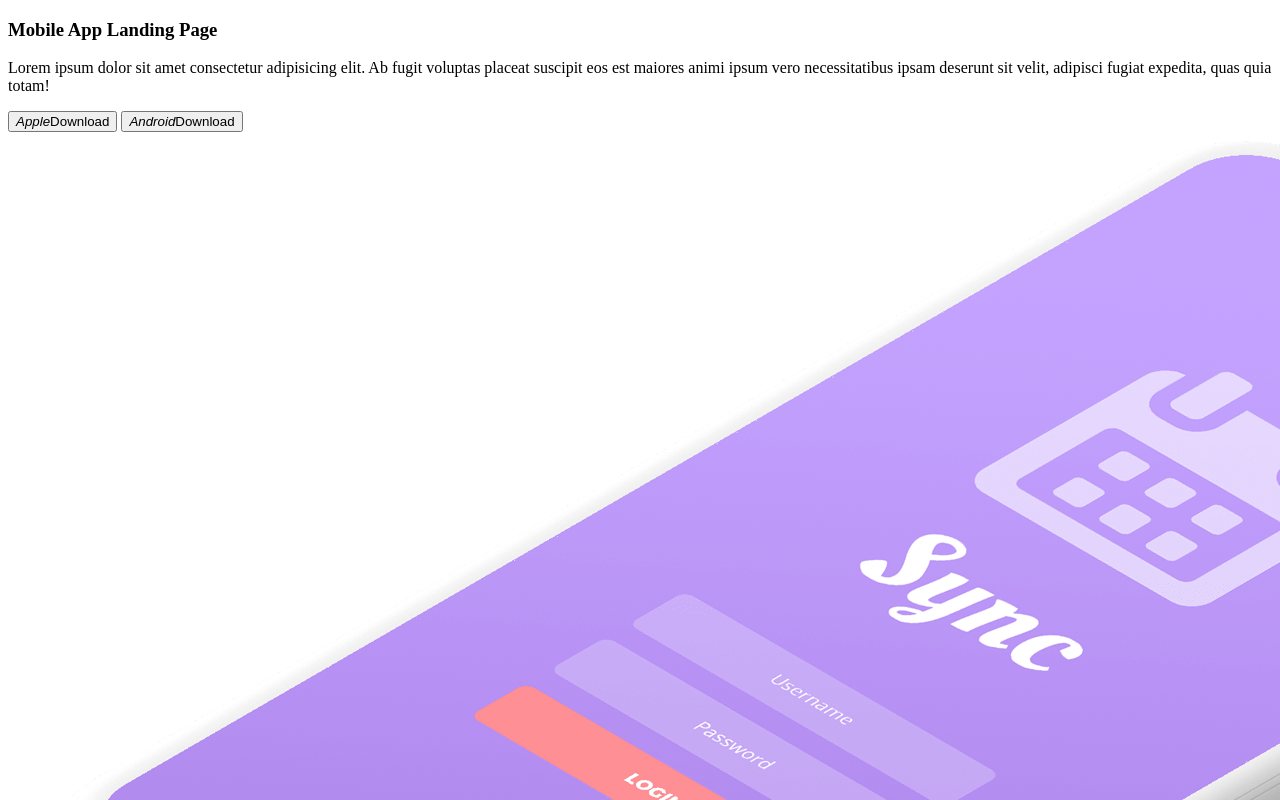
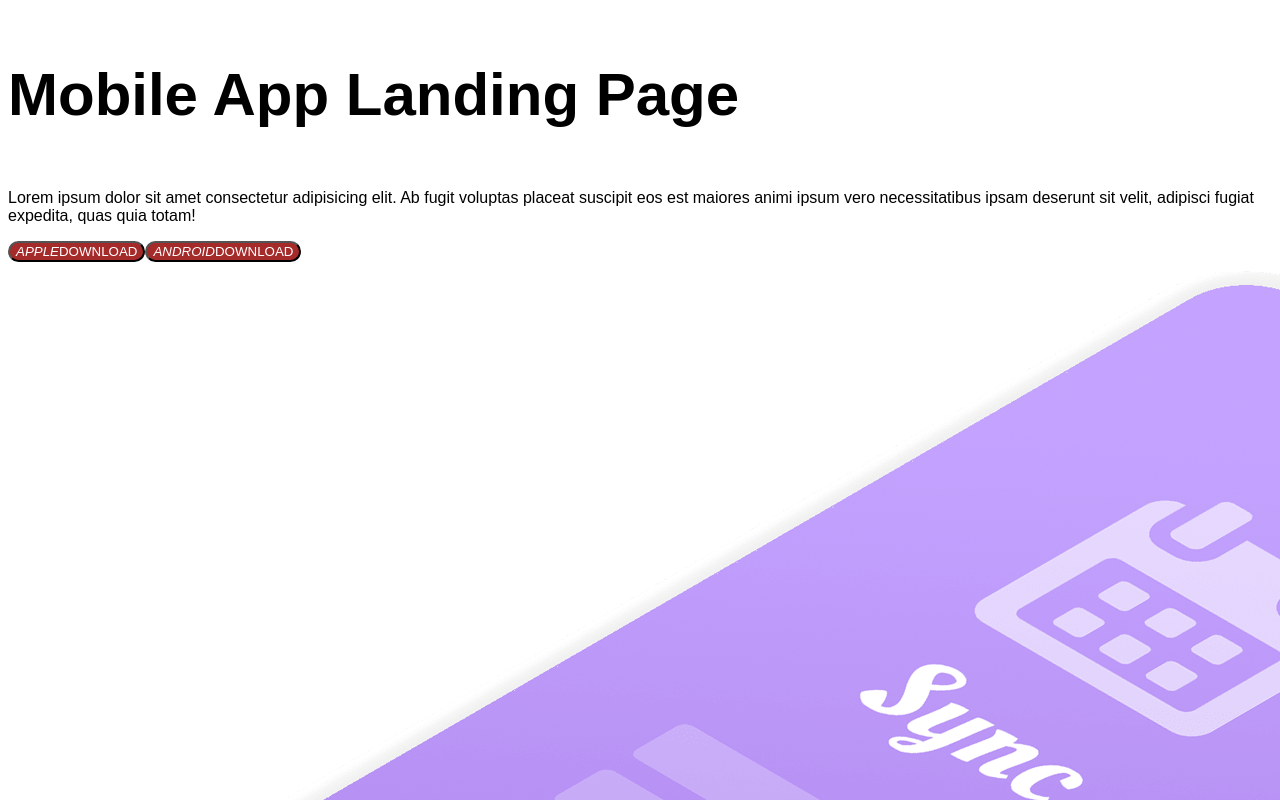
Before and after one commit to Nuclea88/Living-code, a plain HTML site: page index.html in a window 1280 px wide. Shown: the top 800 px of the page. Drawn offline with Linux system fonts and the light colour scheme.

Commit message:
feat: apply styles in styles.css to index.html

```diff
--- a/css/style.css
+++ b/css/style.css
@@ -1,2 +1,42 @@
-/*
-*/
+*{
+font-family: Arial, Helvetica, sans-serif;
+
+
+}
+
+
+p{
+
+
+}
+.Intro{
+    align-items: center;
+}
+h1{
+font-size:60px;
+}
+.buttons-download{
+    display: flex;
+}
+.btn-dwla-ios{
+    background-color: brown;
+    color: white;
+    justify-content: center;
+    border-radius: 25px;
+    text-transform: uppercase;
+}
+.btn-dwla-android{
+    background-color: brown;
+    color: white;
+    justify-content: center;
+    border-radius: 25px;
+    text-transform: uppercase;
+}
+.image{
+    width: 100%;
+    height: auto;
+}
+.grid-settings{
+    display: grid;
+    grid-template-columns: 1fr 1fr 1fr 1fr;
+}
--- a/index.html
+++ b/index.html
@@ -24,7 +24,7 @@
                 </div>
             </section>
 
-            <section>
+            <section class="image">
                 <img src="./assets/images/header-iphone.png" alt="Mobile Style Complete">
             </section>
 
```
